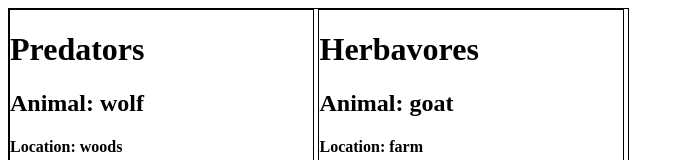
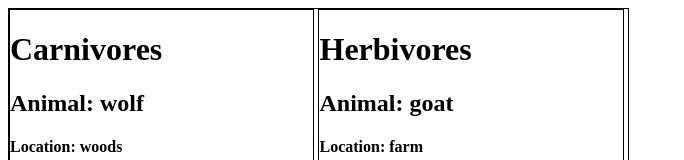
Before and after one commit to mattbruton/iife_xhr, a plain HTML site: page index.html in a window 1280 px wide. Shown: the top 160 px of the page, without its empty margins (0-684 px from the left). Drawn offline with Linux system fonts and the light colour scheme.

Commit message:
fixed typos

```diff
--- a/index.html
+++ b/index.html
@@ -8,10 +8,10 @@
 <body>
   <div id="container">
     <div id="carnList">
-      <h1>Predators</h1>
+      <h1>Carnivores</h1>
     </div>
     <div id="herbList">
-      <h1>Herbavores</h1>
+      <h1>Herbivores</h1>
     </div>
   </div>
   <script type="text/javascript" src="Predator.js"></script>
```
Also changed, not shown: Screenshots/IIFE-XHRSS.png (added), Screenshots/XHR-IIFESS.png (deleted).
